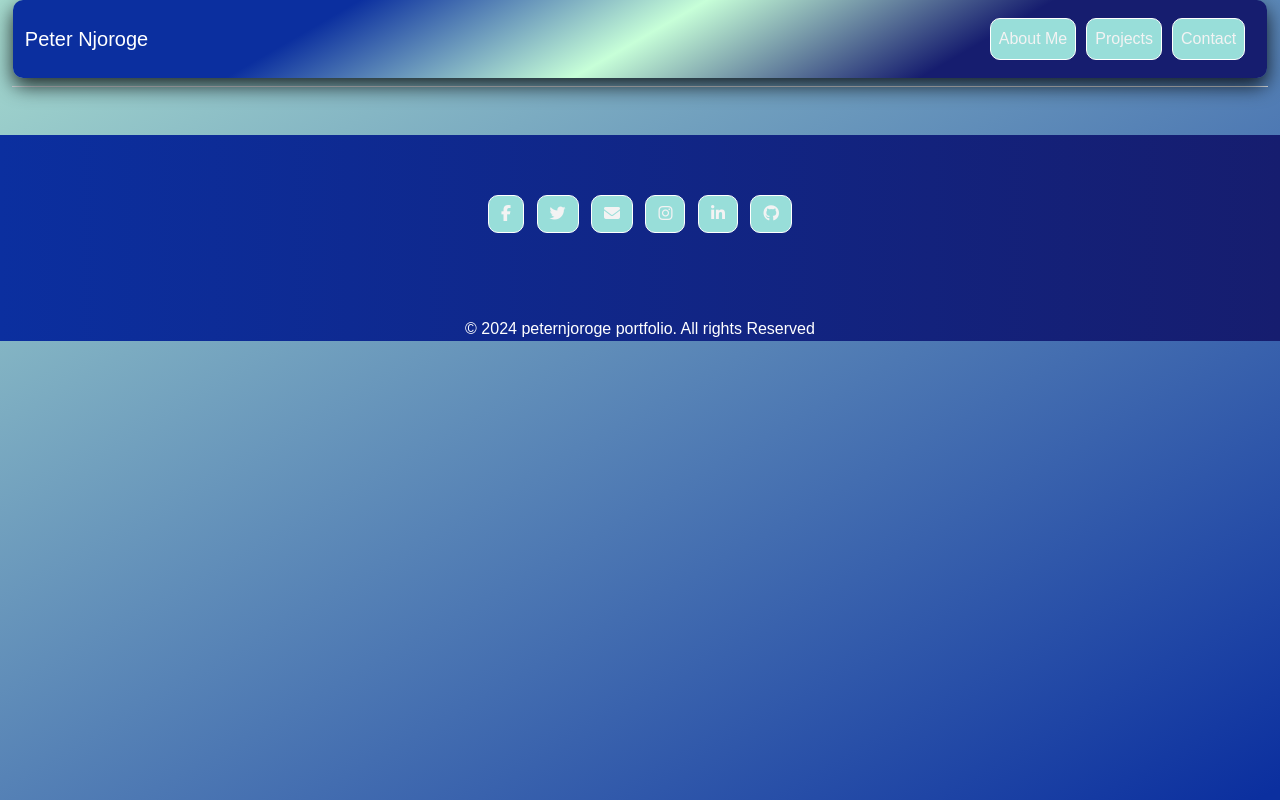
After one commit to Njoro90260/portfolio, a Flask app: template templates/base.html in a window 1280 px wide. The commit adds this page. Run offline with Flask 3, Linux system fonts and the light colour scheme; the template is opened without the code that fills it, so the values that code supplies are empty; some libraries are stand-ins or nearby versions.

Commit message:
added parent template.

```diff
--- /dev/null
+++ b/templates/base.html
@@ -0,0 +1,109 @@
+<!DOCTYPE html>
+<html lang="en">
+
+<head>
+    <meta charset="UTF-8">
+    <meta name="viewport" content="width=device-width, initial-scale=1.0">
+    <title>Peter Njoroge - Portfolio</title>
+    <!-- Bootstrap 5 CSS -->
+    <link rel="stylesheet" href="{{ url_for('static', filename='node_modules/bootstrap/dist/css/bootstrap.min.css') }}">
+
+    <!-- Custom CSS -->
+    <link rel="stylesheet" href="{{ url_for('static', filename='css/styles.css') }}">
+
+    <!-- Font awesome icons -->
+    <link rel="stylesheet" href="{{ url_for('static', filename='fontawesome-free-6.6.0-web/css/all.min.css') }}">
+
+</head>
+
+<body>
+
+    <!-- Navigation Bar -->
+    <nav class="navbar navbar-expand-lg navbar-dark mx-auto">
+        <div class="container-fluid">
+            <a class="navbar-brand" href="#">Peter Njoroge</a>
+            <button class="navbar-toggler" type="button" data-bs-toggle="collapse" data-bs-target="#navbarNav"
+                aria-controls="navbarNav" aria-expanded="false" aria-label="Toggle navigation">
+                <span class="navbar-toggler-icon"></span>
+            </button>
+            <div class="collapse navbar-collapse" id="navbarNav">
+                <ul class="navbar-nav ms-auto" style="padding: 5px;">
+                    <li class="nav-item">
+                        <a class="nav-link btn" href="#about">About Me</a>
+                    </li>
+                    <li class="nav-item">
+                        <a class="nav-link btn" href="#projects">Projects</a>
+                    </li>
+                    <li class="nav-item">
+                        <a class="nav-link btn" href="#contact">Contact</a>
+                    </li>
+                </ul>
+            </div>
+        </div>
+    </nav>
+
+    <main role="main" class="container-fluid">
+        <div class="pb-2 mb-2 border-bottom">
+            {% block page_header %}{% endblock page_header %}
+        </div>
+        <div>
+            {% block content %}{% endblock content %}
+        </div>
+    </main>
+
+    <footer class="footer text-center mt-5 w-100">
+        <!-- Grid container -->
+        <div class="conatiner p-4">
+            <!-- Section: social media -->
+            <section class="mb-4">
+                <a class="btn btn-outline-light btn-floating m-1" href="#!" role="button" target="_blank">
+                    <i class="fab fa-facebook-f"></i>
+                </a>
+                <a class="btn btn-outline-light btn-floating m-1" href="https://x.com/njoro90260" role="button"
+                    target="_blank">
+                    <i class="fab fa-twitter"></i>
+                </a>
+
+                <a class="btn btn-outline-light btn-floating m-1" href="mailto:wchegesalome@gmail.com" role="button"
+                    target="_blank">
+                    <i class="fas fa-envelope"></i>
+                </a>
+
+                <a class="btn btn-outline-light btn-floating m-1" href="https://www.instagram.com/cs_techguy12/"
+                    role="button" target="_blank">
+                    <i class="fab fa-instagram"></i>
+                </a>
+
+                <a class="btn btn-outline-light btn-floating m-1"
+                    href="https://www.linkedin.com/in/peter-njoroge-71b689251/" role="button" target="_blank">
+                    <i class="fab fa-linkedin-in"></i>
+                </a>
+
+                <a class="btn btn-outline-light btn-floating m-1" href="https://github.com/Njoro90260" role="button"
+                    target="_blank">
+                    <i class="fab fa-github"></i>
+                </a>
+            </section>
+        </div>
+        <p>&copy; 2024 peternjoroge portfolio. All rights Reserved</p>
+    </footer>
+<!--
+    <div class="snowflakes" aria-hidden="true">
+        <div class="snowflake">❅</div>
+        <div class="snowflake">❆</div>
+        <div class="snowflake">❄</div>
+        <div class="snowflake">❅</div>
+        <div class="snowflake">❆</div>
+        <div class="snowflake">❄</div>
+    </div> -->
+
+
+    <!-- Bootstrap 5 JavaScript and Popper.js -->
+    <script src="{{ url_for('static', filename='node_modules/bootstrap/dist/js/bootstrap.bundle.min.js') }}"></script>
+
+    <!-- Custom JavaScript -->
+    <script src="{{ url_for('static', filename='js/script.js') }}"></script>
+
+</body>
+
+</html>
```
Also changed, not shown: templates/index.html (+13 -106 lines).
